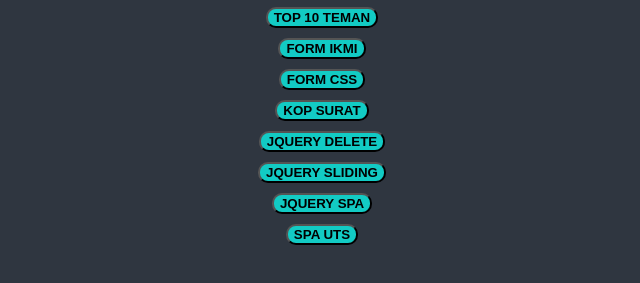
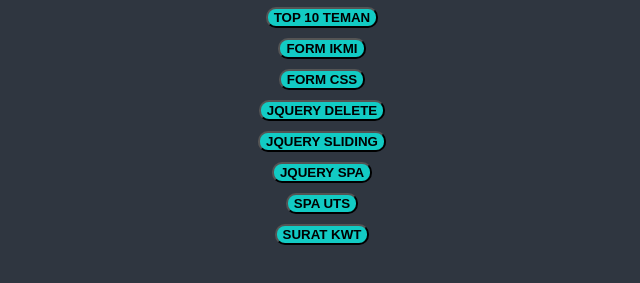
Before and after one commit to enriccoooo/P03JQUERY, a plain HTML site: page index.html in a window 1280 px wide. Shown: the part 363-646 px from the top of the page, without its empty margins (326-966 px from the left). Drawn offline with Linux system fonts and the light colour scheme.

Commit message:
Update index.html

```diff
--- a/index.html
+++ b/index.html
@@ -21,8 +21,6 @@
 	<br>
 	 <a onclick="confirm('Menuju halaman FORMULIR CSS IKMI?')" href="p6/formcss-basic.html"><button>FORM CSS</button></a>
 	<br>
-	<a onclick="confirm('Menuju halaman KOP SURAT KIP IKMI?')" href="p11/kop_surat.html"><button>KOP SURAT</button></a>
-	<br>
 	 <a onclick="confirm('Menuju halaman JQUERY DELETE?')" href="p8/p05-jquery-delete.html"><button>JQUERY DELETE</button></a>
 	 <br>
 	 <a onclick="confirm('Menuju halaman JQUERY SLIDING?')" href="p10/p05_jquery_sliding.html"><button>JQUERY SLIDING</button></a>
@@ -30,6 +28,9 @@
 	 <a onclick="confirm('Menuju halaman SPA?')" href="p6spa/spa.html"><button>JQUERY SPA</button></a>
 	 <br>
 	 <a onclick="confirm('Menuju halaman SPA UTS?')" href="p9/spa_uts.html"><button>SPA UTS</button></a>
+	 <br>
+	 <a onclick="confirm('Menuju halaman KOP SURAT IKMI?')" href="p11/kop_surat.html"><button>SURAT KWT</button></a>
+
 
 
 	</div>
```
